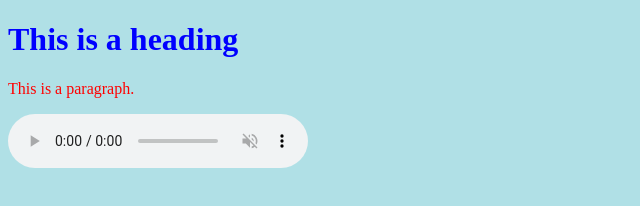
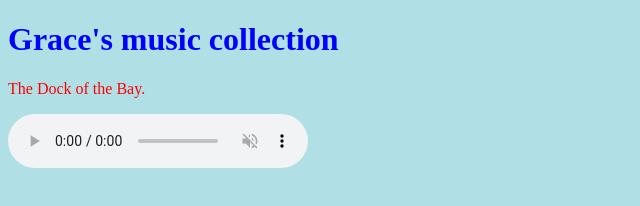
Before and after one commit to c1h2a3r4l5i6e/c1h2a3r4l5i6e.github.io, a plain HTML site: page index.html in a window 1280 px wide. Shown: the whole page, without its empty margins (0-640 px from the left). Drawn offline with Linux system fonts and the light colour scheme.

Commit message:
Update index.html

```diff
--- a/index.html
+++ b/index.html
@@ -9,8 +9,8 @@ p    {color: red;}
 </head>
 <body>
 
-<h1>This is a heading</h1>
-<p>This is a paragraph.</p>
+<h1>Grace's music collection</h1>
+<p>The Dock of the Bay.</p>
 
 <audio controls autoplay muted>
   <source src="The Dock of the Bay.mp3" type="audio/mpeg">
```
